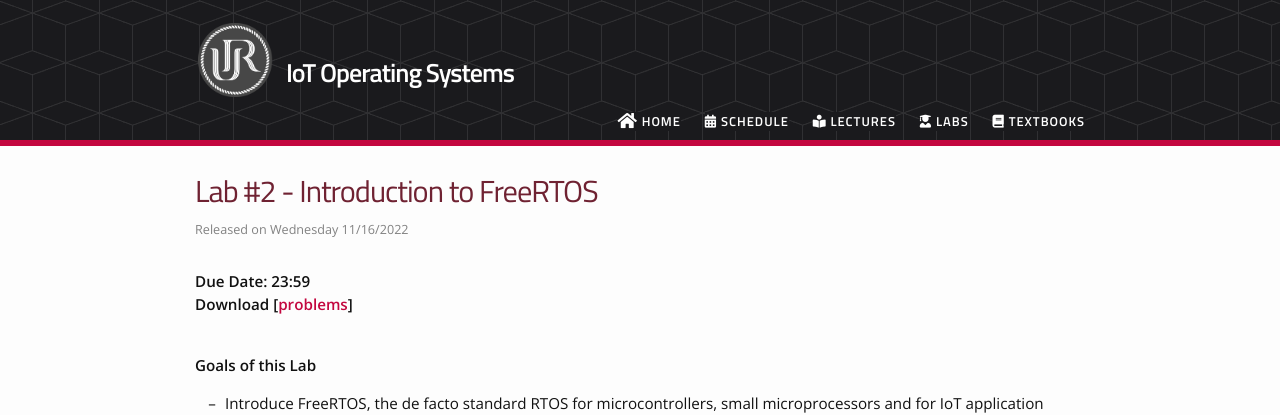
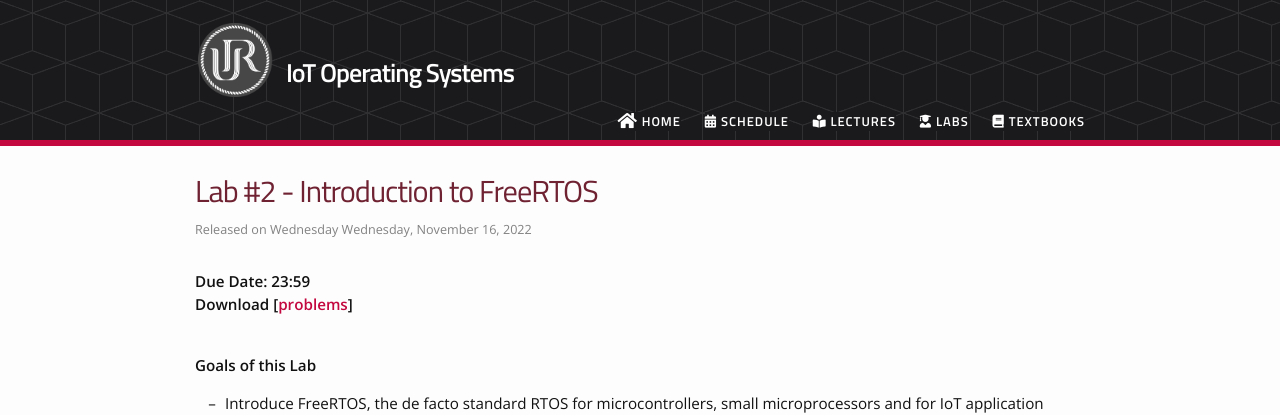
Before and after one commit to qiriro/ecs6264, a Jekyll site: the page built from _assignments/lab2.md, in a window 1280 px wide. Shown: the top 415 px of the page. Built offline with Jekyll 4.4.1, drawn with Linux system fonts in a browser that asks for light colours; nearby versions of some CDN libraries.

Commit message:
change date format

```diff
--- a/_config.yml
+++ b/_config.yml
@@ -28,7 +28,7 @@ excerpt_separator: "<!--more-->"
 include: ['_images', '_css']
 exclude: ['develop']
 
-dateformat: "%m/%d/%Y"
+dateformat: "%A, %B %-d, %Y"
 
 future: true
 collections:
```
